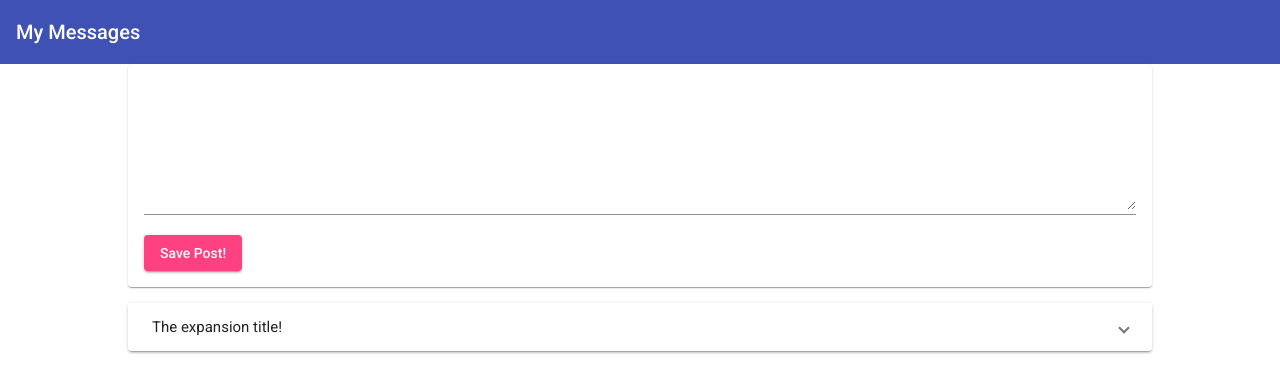
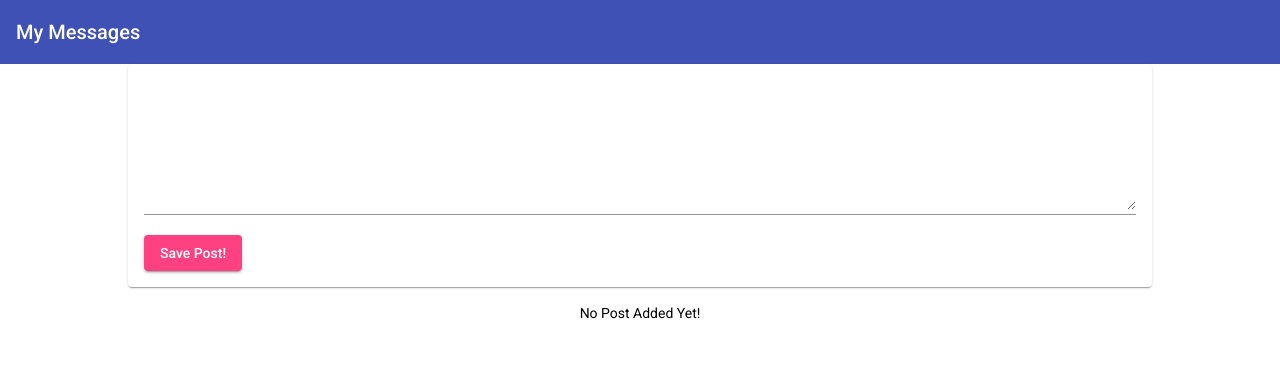
Before and after one commit to Mahsa1990a/my-angular-project, an Angular app: page / in a window 1280 px wide. Shown: the top 392 px of the page. Built offline with nearby package versions, Linux system fonts and the light colour scheme.

Commit message:
Diving Into Structural Directives for rendering each post

```diff
--- a/src/app/posts/post-list/post-list.component.css
+++ b/src/app/posts/post-list/post-list.component.css
@@ -3,3 +3,7 @@
   display: block;
   margin-top: 1rem;
 }
+
+.info-text {
+  text-align: center;
+}
--- a/src/app/posts/post-list/post-list.component.html
+++ b/src/app/posts/post-list/post-list.component.html
@@ -1,8 +1,16 @@
-<mat-accordion>
-  <mat-expansion-panel>
+<!-- If you want to expand more that 1 post => muliti=true -->
+<!-- *ngIf => if we have post, then render -->
+
+<mat-accordion multi=true *ngIf="posts.length > 0">
+  <!-- loop through posts with structural directive (*ngFor)-->
+  <!-- (*ngFor) is a helper tool that allows you to repeat an element as many as you want -->
+  <mat-expansion-panel *ngFor="let post of posts">
     <mat-expansion-panel-header>
-      The expansion title!
+      {{ post.title }}
     </mat-expansion-panel-header>
-    <p>I am in an expansion panel!</p>
+    <p>{{ post.content }}</p>
   </mat-expansion-panel>
 </mat-accordion>
+
+<!-- else: -->
+<p class="info-text mat-body-1" *ngIf="posts.length <= 0">No Post Added Yet!</p>
--- a/src/app/posts/post-list/post-list.component.ts
+++ b/src/app/posts/post-list/post-list.component.ts
@@ -7,9 +7,10 @@ import { Component } from '@angular/core'; // Component decorator
 })
 
 export class PostListComponent {
-  posts = [
-    { title: 'First Post', content: 'This is a POST1' },
-    { title: 'Second Post', content: 'This is a POST2' },
-    { title: 'Third Post', content: 'This is a POST3' }
-  ]
+  // posts = [
+  //   { title: 'First Post', content: 'This is a POST1' },
+  //   { title: 'Second Post', content: 'This is a POST2' },
+  //   { title: 'Third Post', content: 'This is a POST3' }
+  // ]
+  posts = [];
 }
```
